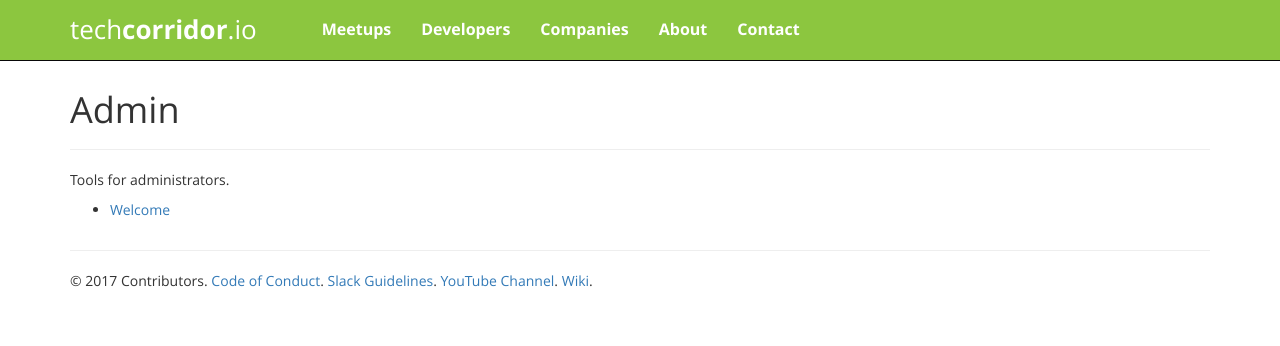
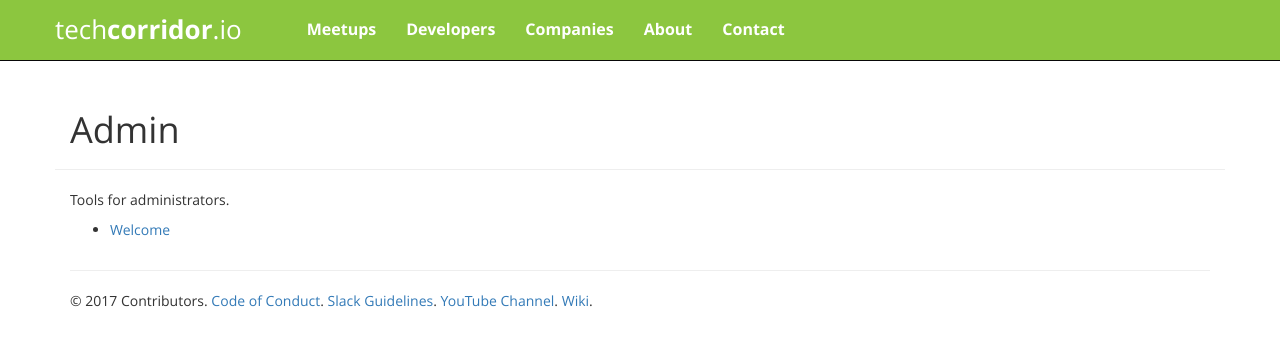
Before and after one commit to techcorridorio/techcorridorio.github.io, a Jekyll site: the page built from admin.md, in a window 1280 px wide. Shown: the top 346 px of the page. Built offline with Jekyll 4.4.1, drawn with Linux system fonts in a browser that asks for light colours; nearby versions of some CDN libraries.

Commit message:
Fix horizontal margins with a new way

```diff
--- a/_layouts/page.html
+++ b/_layouts/page.html
@@ -2,8 +2,10 @@
 layout: default
 ---
 <div class="container">
-    <div class="page-header">
-        <h1>{{ page.header }}</h1>
+    <div class="row">
+        <div class="page-header col-md-12">
+            <h1>{{ page.header }}</h1>
+        </div>
     </div>
 
     <div class="row">
--- a/css/main.css
+++ b/css/main.css
@@ -55,12 +55,6 @@
     background-color: #6FAB20;
 }
 
-@media (min-width: 768px) {
-    .navbar>.container .navbar-brand, .navbar>.container-fluid .navbar-brand {
-        margin-left: 0px;
-    }
-}
-
 /* Navbar end */
 
 /* Jumbotron start */
```
